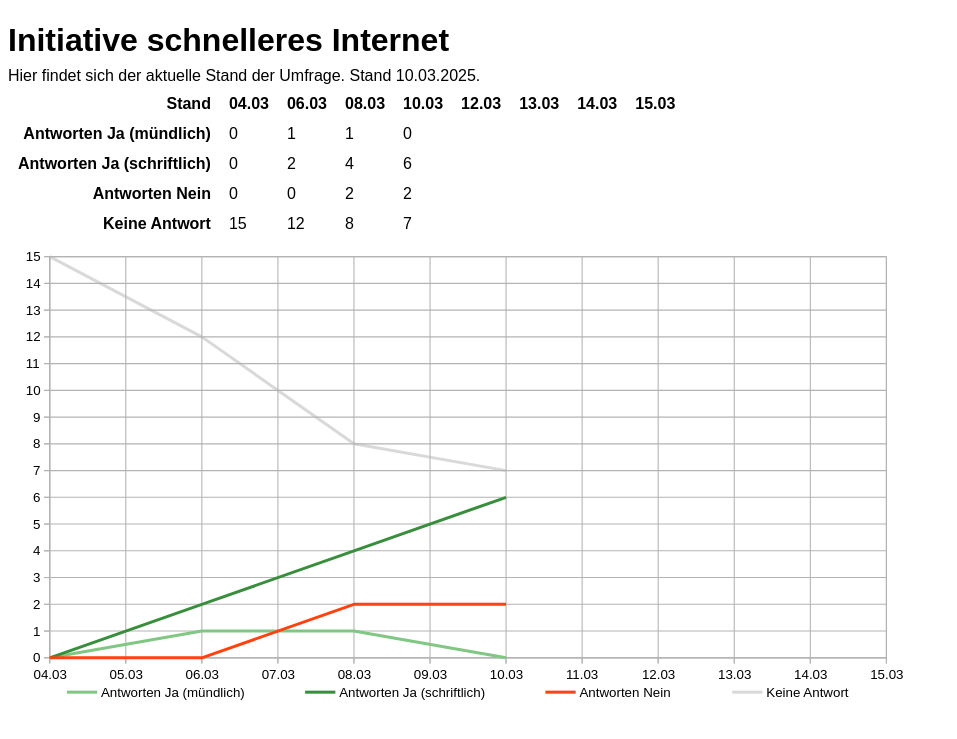
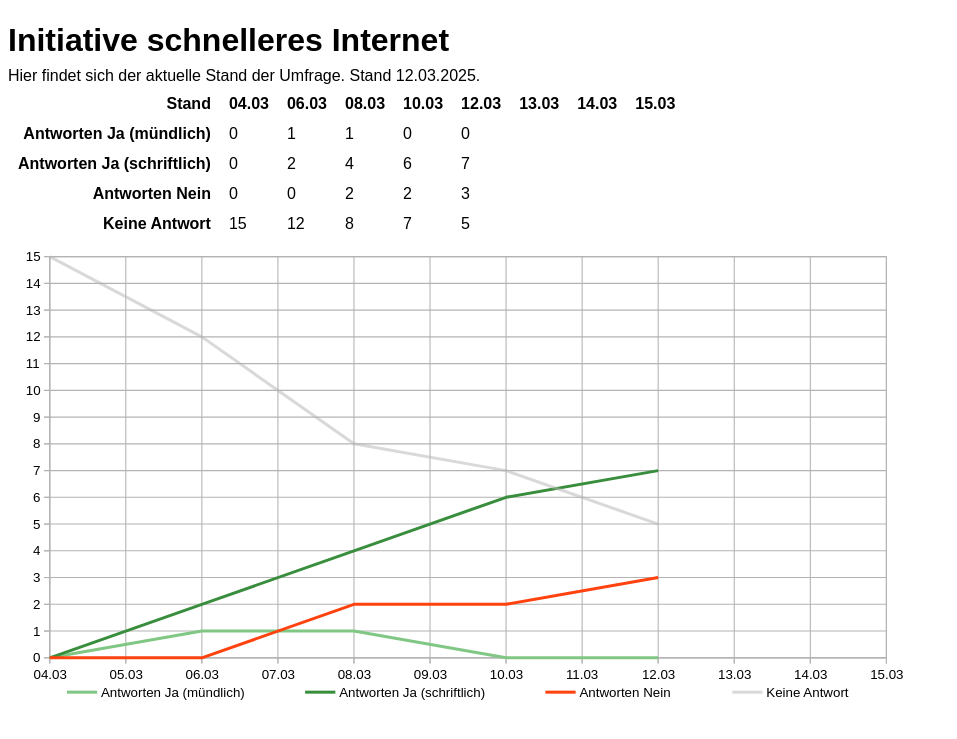
Before and after one commit to JGantner/JGantner.github.io, a Jekyll site: the page 2025-03_initiative_schnelleres_internet.html, which Jekyll copies as it is, in a window 1280 px wide. Shown: the top 739 px of the page, without its empty margins (0-957 px from the left). Built offline with Jekyll 4.4.1, drawn with Linux system fonts in a browser that asks for light colours.

Commit message:
Updates data

```diff
--- a/2025-03_initiative_schnelleres_internet.html
+++ b/2025-03_initiative_schnelleres_internet.html
@@ -15,7 +15,7 @@
     <main>
       <h1>Initiative schnelleres Internet</h1>
 
-      <p>Hier findet sich der aktuelle Stand der Umfrage. Stand 10.03.2025.</p>
+      <p>Hier findet sich der aktuelle Stand der Umfrage. Stand 12.03.2025.</p>
 
       <table>
         <thead>
@@ -38,7 +38,7 @@
             <td>1</td>
             <td>1</td>
             <td>0</td>
-            <td></td>
+            <td>0</td>
             <td></td>
             <td></td>
             <td></td>
@@ -49,7 +49,7 @@
             <td>2</td>
             <td>4</td>
             <td>6</td>
-            <td></td>
+            <td>7</td>
             <td></td>
             <td></td>
             <td></td>
@@ -60,7 +60,7 @@
             <td>0</td>
             <td>2</td>
             <td>2</td>
-            <td></td>
+            <td>3</td>
             <td></td>
             <td></td>
             <td></td>
@@ -71,7 +71,7 @@
             <td>12</td>
             <td>8</td>
             <td>7</td>
-            <td></td>
+            <td>5</td>
             <td></td>
             <td></td>
             <td></td>
@@ -79,7 +79,7 @@
         </tbody>
       </table>
       <img
-        src="img/2025-03-10_response.svg"
+        src="img/2025-03-12_response.svg"
         alt="Antwortergebnisse als Diagramm"
       />
     </main>
```
Also changed, not shown: img/2025-03-12_response.svg.
